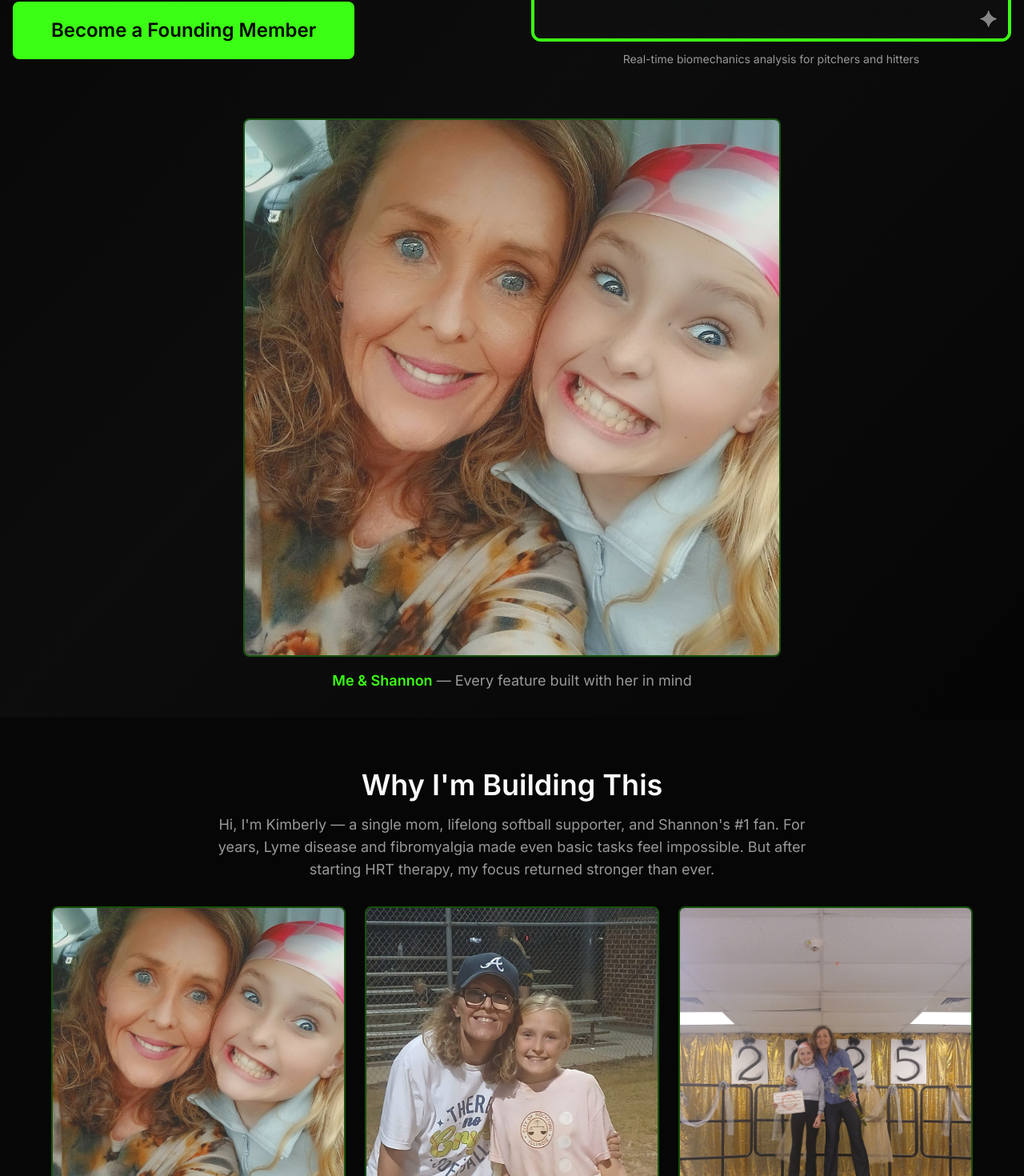
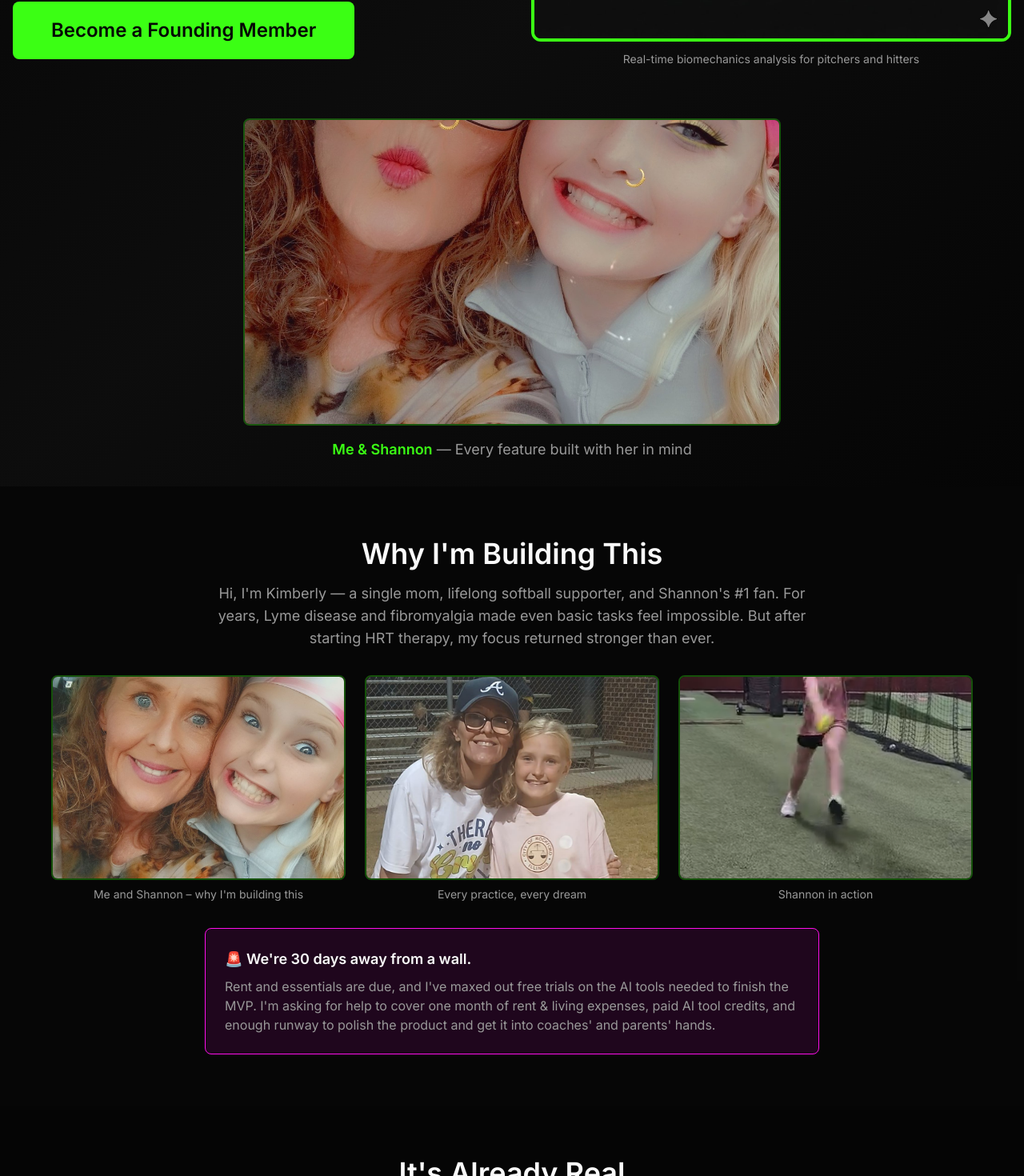
Before and after one commit to pitchersmom16-glitch/Crush-Superbowl-fundraiser, a React (Vite) app: page / in a window 1280 px wide. Shown: the part 553-2023 px from the top of the page at 80% size. Built offline with nearby package versions, Linux system fonts and the light colour scheme; no server answers.

Commit message:
Fix photo duplicates: all photos now unique and even-sized with object-cover

```diff
--- a/src/pages/Landing.tsx
+++ b/src/pages/Landing.tsx
@@ -6,8 +6,9 @@ import logo from '../../softballproai-brand/client/src/assets/logo.jpg';
 // Hero & Personal Photos
 import heroPhoto from '../Images/Me and Shay.jpg';
 import meAndShay2 from '../Images/Me and Shay 2.jpg';
-import meAndShay3 from '../Images/Me and Shay 3.jpg';
+import meAndShay4 from '../Images/Me and shay 4.jpg';
 import heroImage from '../Images/hero.jpg';
+import shannonPitching from '../Images/Shannon pitching.png';
 
 // Product Screenshots
 import bioScreenshot1 from '../Images/SoftballImage 1.jfif';
@@ -65,9 +66,9 @@ export function Landing() {
           {/* Me & Shannon Photo Below */}
           <div className="mt-16 max-w-2xl mx-auto">
             <img
-              src={heroPhoto}
+              src={meAndShay4}
               alt="Kimberly and Shannon - The heart behind SoftballProAI"
-              className="w-full rounded-lg shadow-neon border-2 border-primary/30"
+              className="w-full h-96 object-cover rounded-lg shadow-neon border-2 border-primary/30"
             />
             <p className="text-center text-lg text-muted-foreground mt-4">
               <strong className="text-primary">Me & Shannon</strong> — Every feature built with her in mind
@@ -91,7 +92,7 @@ export function Landing() {
               <img
                 src={heroPhoto}
                 alt="Me and Shannon – why I'm building this"
-                className="w-full rounded-lg border-2 border-primary/30 mb-2"
+                className="w-full h-64 object-cover rounded-lg border-2 border-primary/30 mb-2"
               />
               <p className="text-center text-sm text-muted-foreground">Me and Shannon – why I'm building this</p>
             </div>
@@ -99,17 +100,17 @@ export function Landing() {
               <img
                 src={meAndShay2}
                 alt="Every practice, every dream"
-                className="w-full rounded-lg border-2 border-primary/30 mb-2"
+                className="w-full h-64 object-cover rounded-lg border-2 border-primary/30 mb-2"
               />
               <p className="text-center text-sm text-muted-foreground">Every practice, every dream</p>
             </div>
             <div>
               <img
-                src={meAndShay3}
-                alt="Building for the next generation of players"
-                className="w-full rounded-lg border-2 border-primary/30 mb-2"
+                src={shannonPitching}
+                alt="Shannon pitching - building for the next generation"
+                className="w-full h-64 object-cover rounded-lg border-2 border-primary/30 mb-2"
               />
-              <p className="text-center text-sm text-muted-foreground">Building for the next generation</p>
+              <p className="text-center text-sm text-muted-foreground">Shannon in action</p>
             </div>
           </div>
 
```
